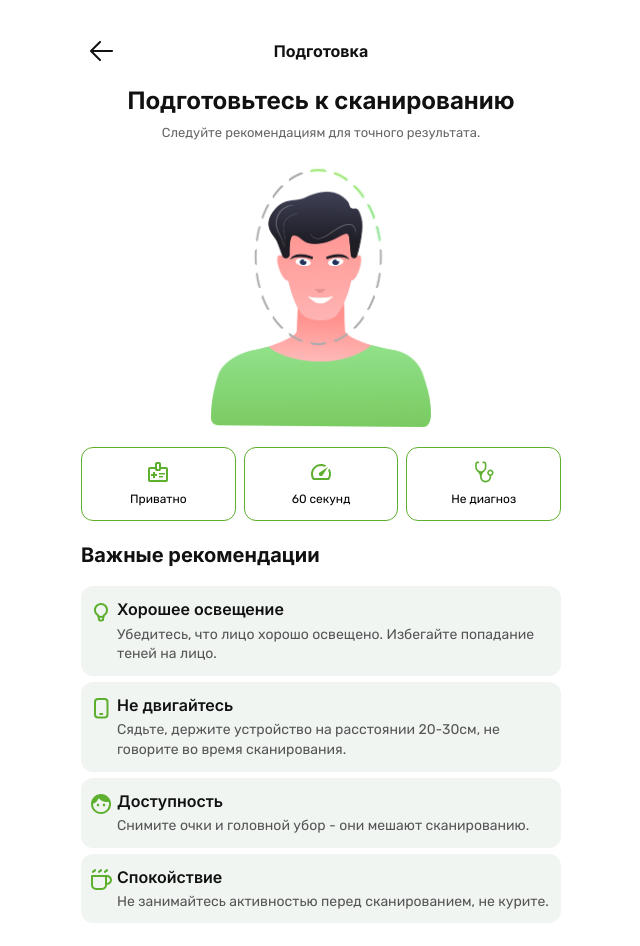
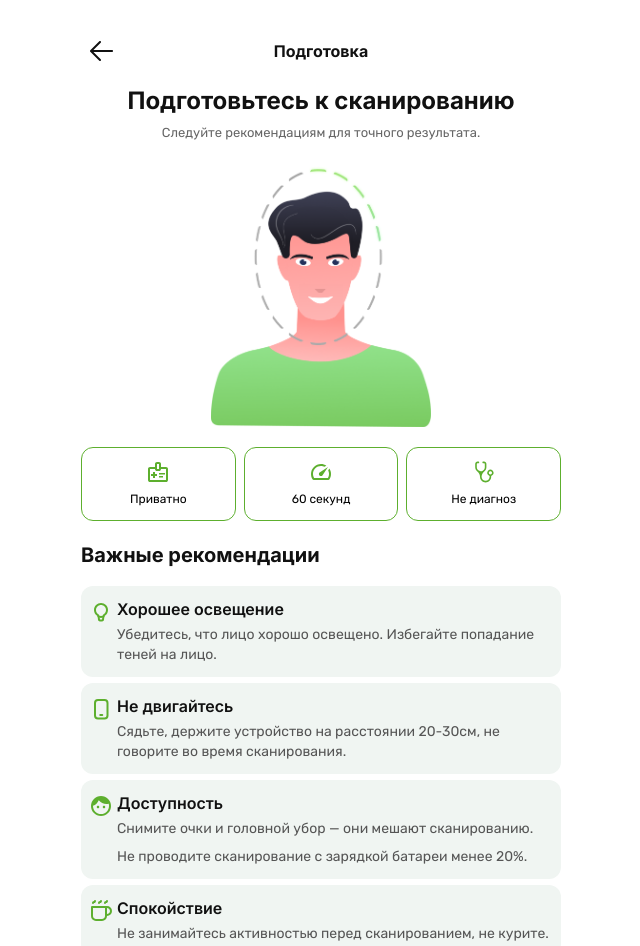
Before and after one commit to NikitaBest/X5, a React (Vite) app: page /preparation in a window 1280 px wide. Shown: the top 946 px of the page, without its empty margins (319-959 px from the left). Built offline with nearby package versions, Linux system fonts and the light colour scheme; no server answers.

Commit message:
дсмена текста в подготовке

```diff
--- a/src/App.css
+++ b/src/App.css
@@ -11,11 +11,14 @@
 .app-content {
   width: 100%;
   flex: 1;
+  min-height: 0;
   display: flex;
   flex-direction: column;
   align-items: center;
   justify-content: flex-start;
   padding: 24px;
+  overflow-y: auto;
+  -webkit-overflow-scrolling: touch;
 }
 
 .page {
--- a/src/pages/Preparation.css
+++ b/src/pages/Preparation.css
@@ -116,6 +116,7 @@
   flex-direction: column;
   gap: 6px;
   width: 100%;
+  overflow: visible;
 }
 
 .requirement-item {
@@ -128,8 +129,9 @@
   background: #F0F5F2;
   border-radius: 12px;
   opacity: 0;
-  transform: translateY(8px);
-  animation: prep-fade-in 0.4s ease-out forwards;
+  overflow: visible;
+  /* Только opacity: translateY на iOS/WebView иногда давал визуальное обрезание текста */
+  animation: prep-req-fade 0.45s ease-out forwards;
 }
 
 .requirement-item:nth-child(1) {
@@ -166,6 +168,7 @@
 
 .requirement-content {
   flex: 1;
+  min-width: 0;
   display: flex;
   flex-direction: column;
   gap: 4px;
@@ -183,10 +186,26 @@
 .requirement-description {
   font-size: clamp(12px, 3.5vw, 14px);
   font-weight: 400;
-  line-height: 1.4;
+  line-height: 1.45;
   color: var(--color-fg-secondary);
   margin: 0;
   text-align: left;
+  overflow: visible;
+  white-space: normal;
+}
+
+.requirement-description--extra {
+  margin-top: 4px;
+}
+
+@keyframes prep-req-fade {
+  from {
+    opacity: 0;
+  }
+
+  to {
+    opacity: 1;
+  }
 }
 
 .preparation-footer {
--- a/src/pages/Preparation.jsx
+++ b/src/pages/Preparation.jsx
@@ -73,12 +73,15 @@ function Preparation() {
 
           <div className="requirement-item">
             <div className="requirement-icon">
-              <img src="/material-symbols_medical-information-outline (2).svg" alt="Не двигайтесь" />
+              <img src="/material-symbols_medical-information-outline (2).svg" alt="Доступность" />
             </div>
             <div className="requirement-content">
               <h3 className="requirement-title">Доступность</h3>
               <p className="requirement-description">
-              Снимите очки и головной убор - они мешают сканированию.
+                Снимите очки и головной убор — они мешают сканированию.
+              </p>
+              <p className="requirement-description requirement-description--extra">
+                Не проводите сканирование с зарядкой батареи менее 20%.
               </p>
             </div>
           </div>
--- a/src/styles/globals.css
+++ b/src/styles/globals.css
@@ -89,10 +89,13 @@ button:focus-visible {
 
 .app-content {
   flex: 1;
+  min-height: 0;
   display: flex;
   justify-content: flex-start;
   align-items: stretch;
   padding: var(--page-padding-y) var(--page-padding-x);
+  overflow-y: auto;
+  -webkit-overflow-scrolling: touch;
 }
 
 .page {
```
